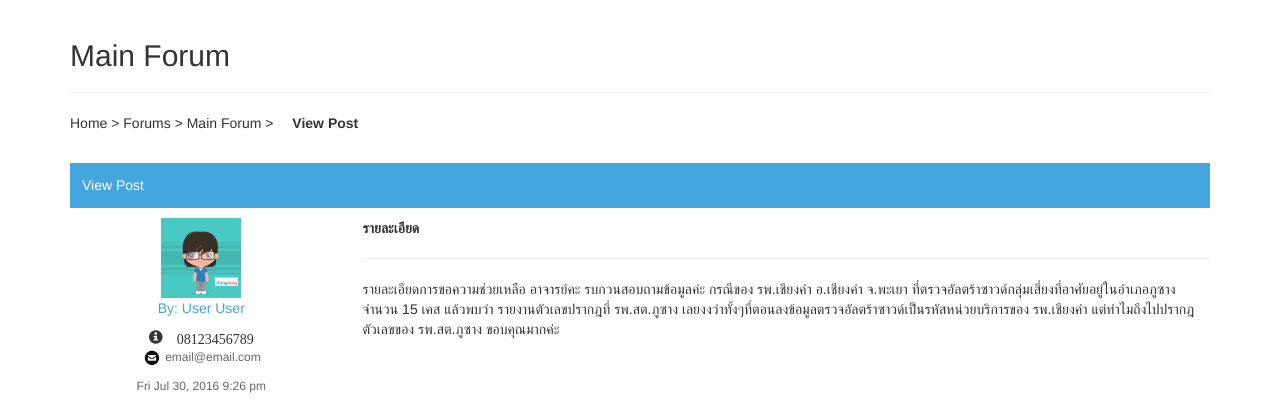
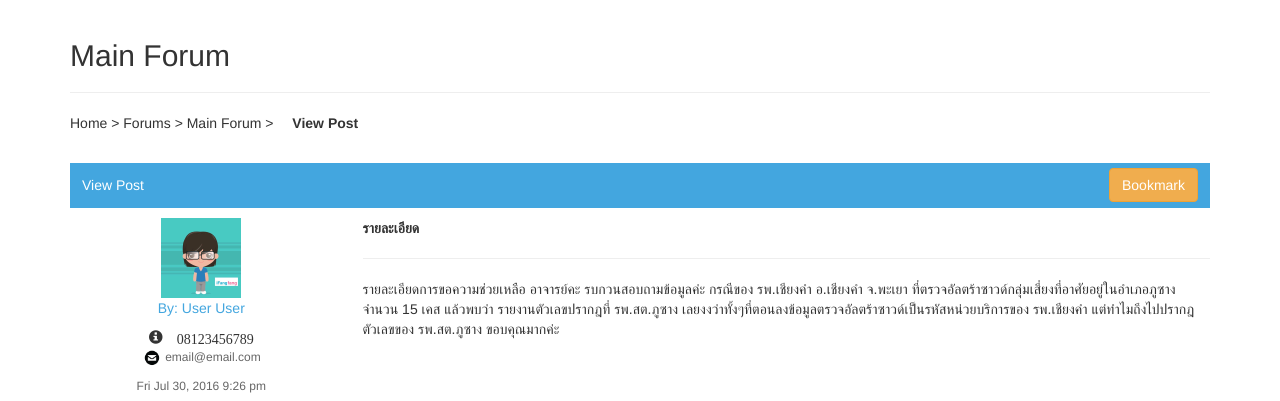
Before and after one commit to ifangfang/forum, a PHP site: page /viewpost.php in a window 1280 px wide. Shown: the part 51-452 px from the top of the page. Run offline with PHP 8.4, Linux system fonts and the light colour scheme.

Commit message:
edit viewpost
แก้ไข viewport line 55
add css line 91

```diff
--- a/css/style-forum.css
+++ b/css/style-forum.css
@@ -87,6 +87,8 @@ p#datepost { color:#666666; font-size: 12px;}
 .nodeTitlereply { background-color:#e4e4e4;font-size: 14px; padding: 15px 12px; }
 .nodeTitlecomment {background-color:rgba(91,200,216,0.9); font-size: 14px; padding: 15px 12px; }
 .quote { background-color: #e4e4e4; font-style: italic; width:80%;}
+
+#bookmark { float:right;  margin:-10px 0px 0px 0px;}
 
 @media (max-width:610px)
 {
--- a/viewpost.php
+++ b/viewpost.php
@@ -50,9 +50,9 @@
     <div class="container">
       <h2>Main Forum</h2>
       <hr>
-<p>Home > Forums > Main Forum > <span class="breadcrumb"> View Post</span>  </p>
+<p>Home > Forums > Main Forum > <span class="breadcrumb">View Post</span>  </p>
 <div class="row">
-  <div class="col-md-12"><h3 class="nodeTitle">View Post</h3></div>
+  <div class="col-md-12"><h3 class="nodeTitle">View Post<button type="button" class="btn btn-warning" id="bookmark">Bookmark</button></h3></div>
 </div>
 <!-- Post Owner -->
 <div class="row">
```
